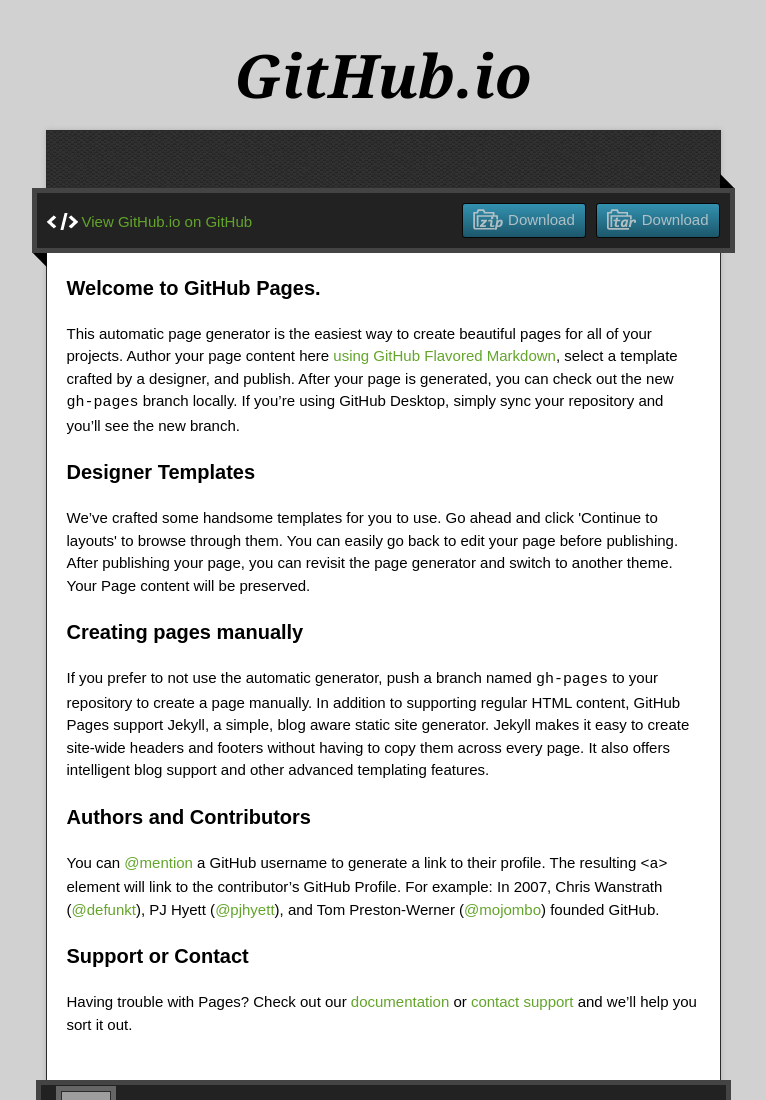
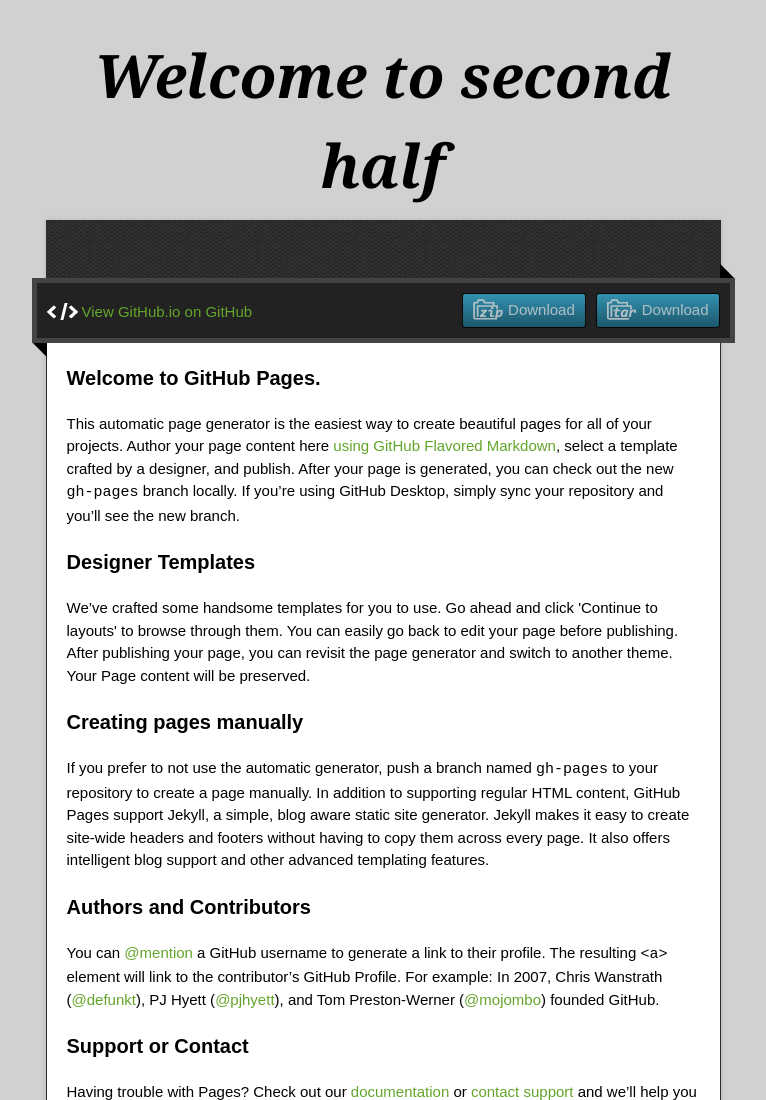
Before and after one commit to Secondhalf/github.io, a plain HTML site: page index.html in a window 1280 px wide. Shown: the top 1100 px of the page, without its empty margins (257-1023 px from the left). Drawn offline with nearby package versions, Linux system fonts and the light colour scheme; grey boxes are pictures that could not be loaded.

Commit message:
change title

```diff
--- a/index.html
+++ b/index.html
@@ -22,7 +22,7 @@
 
   <div class="wrapper">
     <header>
-      <h1 class="title">GitHub.io</h1>
+      <h1 class="title">Welcome to second half</h1>
     </header>
     <div id="container">
       <p class="tagline"></p>
```
